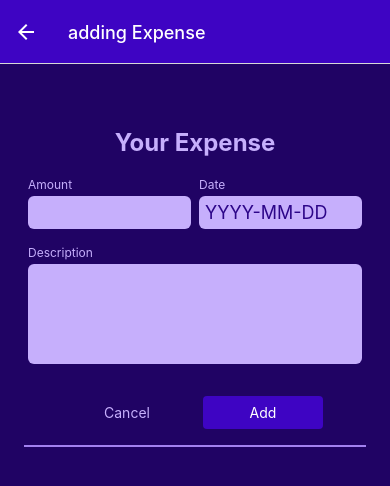
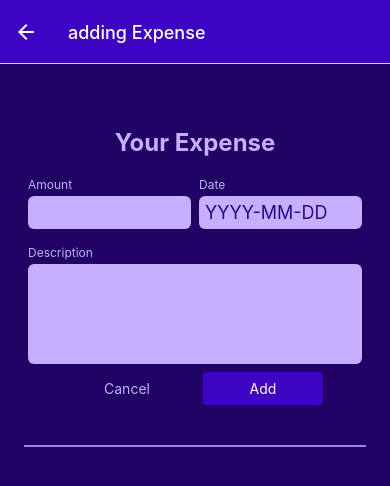
Before and after one commit to HanyMahmoud17/Expense-Tracker-App, a React Native app: screen /manageExpense in a window 390 px wide. Shown: the top 486 px of the page. Built offline with nearby package versions, Linux system fonts and the light colour scheme.

Commit message:
make the submit of form

```diff
--- a/components/manageExpense/ExpenseForm.js
+++ b/components/manageExpense/ExpenseForm.js
@@ -1,47 +1,59 @@
-import { View,StyleSheet, Text } from 'react-native';
+import { View, StyleSheet, Text } from "react-native";
 
-import Input from './Input';
-import { GlobalStyles } from '../../constants/styles';
-import { useState } from 'react';
+import Input from "./Input";
+import { GlobalStyles } from "../../constants/styles";
+import { useState } from "react";
+import Button from "../UI/Button";
 
-function ExpenseForm() {
+function ExpenseForm({submitButtonLabel,cancelHandler,onSubmit}) {
   // hint : i make the initial value to be an empty string because in the input field return string
   // but i am here need to make a new thing
-  const [inputValues,setInputValues]=useState({
-    amount:'',
-    date:'',
-    description:'',
+  const [inputValues, setInputValues] = useState({
+    amount: "",
+    date: "",
+    description: "",
   });
-  function inputChangedHandler(inpuIdentifier,enterdValue) {
-    setInputValues((currentInput)=> {
+  function inputChangedHandler(inpuIdentifier, enterdValue) {
+    setInputValues((currentInput) => {
       return {
         ...currentInput,
-        [inpuIdentifier]:enterdValue
+        [inpuIdentifier]: enterdValue,
+      };
+    });
   }
-    })
+  // console.log(inputValues);
+
+  function submitForm() {
+    const expenseData={
+      amount: +inputValues.amount,
+      date:new Date(inputValues.date),
+      description: inputValues.description
     }
-console.log(inputValues);
+
+    // send to the screen of manage expense
+
+    onSubmit(expenseData)
+  }
   return (
     <View style={styles.form}>
       <Text style={styles.text}> Your Expense </Text>
       <View style={styles.inputContainer}>
-
         <Input
           label="Amount"
           textInputConfig={{
-          keyboardType: 'decimal-pad',
-          onChangeText: inputChangedHandler.bind(this, 'amount'),
-          value:inputValues.amount
+            keyboardType: "decimal-pad",
+            onChangeText: inputChangedHandler.bind(this, "amount"),
+            value: inputValues.amount,
           }}
           style={styles.inputStyle}
         />
         <Input
           label="Date"
           textInputConfig={{
-          placeholder: 'YYYY-MM-DD',
+            placeholder: "YYYY-MM-DD",
             maxLength: 10,
-          onChangeText: inputChangedHandler.bind(this, 'date'),
-          value:inputValues.date
+            onChangeText: inputChangedHandler.bind(this, "date"),
+            value: inputValues.date,
           }}
           style={styles.inputStyle}
         />
@@ -50,37 +62,53 @@ console.log(inputValues);
         label="Description"
         textInputConfig={{
           multiline: true,
-          onChangeText: inputChangedHandler.bind(this, 'description'),
-          value:inputValues.description
+          onChangeText: inputChangedHandler.bind(this, "description"),
+          value: inputValues.description,
           // autoCapitalize: 'none'
           // autoCorrect: false // default is true
         }}
       />
+      <View style={styles.btnsContainer}>
+        <Button style={styles.button} onPress={cancelHandler} mode="flat">
+          Cancel
+        </Button>
+        <Button style={styles.button} onPress={submitForm}>
+          {submitButtonLabel}
+        </Button>
+      </View>
     </View>
   );
 }
 
 export default ExpenseForm;
 
-
 const styles = StyleSheet.create({
-  form:{
-    marginTop:40,
-    marginBottom:24
+  form: {
+    marginTop: 40,
+    marginBottom: 24,
   },
-  text:{
-    fontSize:24,
-    fontWeight:'bold',
-    textAlign:'center',
-    color:GlobalStyles.colors.primary100,
-    marginBottom:12
+  text: {
+    fontSize: 24,
+    fontWeight: "bold",
+    textAlign: "center",
+    color: GlobalStyles.colors.primary100,
+    marginBottom: 12,
   },
-  inputContainer:{
-    flexDirection:'row',
-    justifyContent:'space-between'
+  inputContainer: {
+    flexDirection: "row",
+    justifyContent: "space-between",
   },
-  inputStyle:{
-    flex:1
-  }
-
-})
+  inputStyle: {
+    flex: 1,
+  },
+  button: {
+    marginHorizontal: 8,
+    minWidth: 120,
+  },
+  btnsContainer: {
+    flexDirection: "row",
+    alignItems: "center",
+    justifyContent: "center",
+    // gap:8
+  },
+});
--- a/screens/ManageExpense.js
+++ b/screens/ManageExpense.js
@@ -1,11 +1,14 @@
-import { useLayoutEffect } from "react";
+import { useContext, useLayoutEffect } from "react";
 import { StyleSheet, Text, View } from "react-native";
 import IconButton from "../components/UI/IconButton";
 import { GlobalStyles } from "../constants/styles";
 import Button from "../components/UI/Button";
 import ExpenseForm from "../components/manageExpense/ExpenseForm";
+import { ExpenseContext } from "../store/expenseContext";
 
 function ManageExpense({ route, navigation }) {
+  const expenseCTX= useContext(ExpenseContext);
+
   const expenseId = route.params?.expenseId;
   const expenseIdIsExisting = !!expenseId;
 
@@ -16,6 +19,7 @@ function ManageExpense({ route, navigation }) {
   }, [navigation, expenseIdIsExisting]);
 
   function deleteExpense() {
+    expenseCTX.deleteExpense(expenseId)
     navigation.goBack();
   }
   function cancelHandler() {
@@ -25,17 +29,18 @@ function ManageExpense({ route, navigation }) {
     navigation.goBack();
   }
 
+  function confirmHandler(expenseData) {
+    if (expenseIdIsExisting) {
+      expenseCTX.updateExpense(expenseId, expenseData);
+    } else {
+      expenseCTX.addExpense(expenseData);
+    }
+    navigation.goBack();
+  }
+
   return (
     <View style={styles.container}>
-      <ExpenseForm />
-      <View style={styles.btnsContainer}>
-        <Button style={styles.button} onPress={cancelHandler} mode="flat">
-          Cancel
-        </Button>
-        <Button style={styles.button} onPress={updateHandler}>
-          {expenseIdIsExisting ? "Update" : "Add"}
-        </Button>
-      </View>
+      <ExpenseForm onSubmit={confirmHandler} submitButtonLabel={expenseIdIsExisting ? "Update" : "Add"} cancelHandler={cancelHandler} />
       <View style={styles.deleteExpense}>
         {expenseIdIsExisting && (
           <IconButton
@@ -65,14 +70,5 @@ const styles = StyleSheet.create({
     marginTop: 16,
     paddingTop: 8,
   },
-  button: {
-    marginHorizontal: 8,
-    minWidth: 120,
-  },
-  btnsContainer: {
-    flexDirection: "row",
-    alignItems: "center",
-    justifyContent: "center",
-    // gap:8
-  },
+
 });
```
Lines whose indentation alone changed are shown as unchanged.
